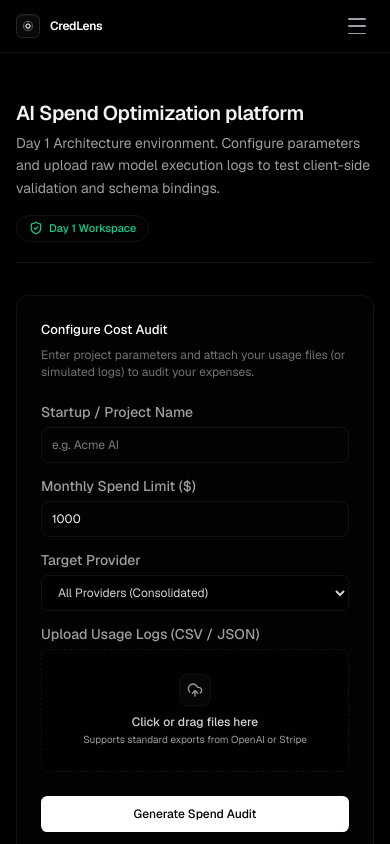
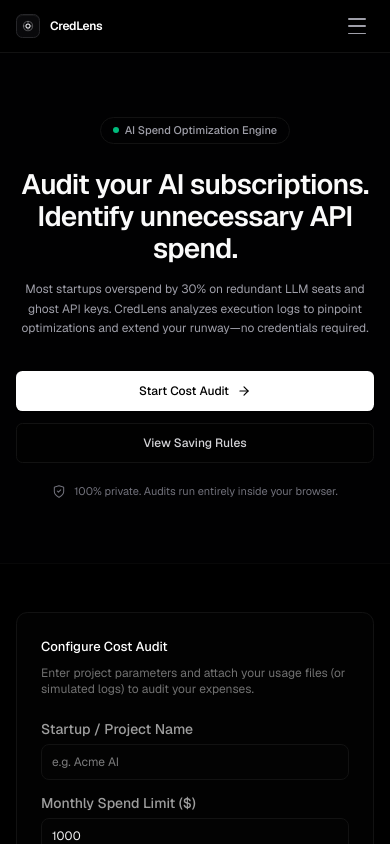
Before and after one commit to Himanshu2631/CredLens, a Next.js app: page / in a window 390 px wide. Shown: the top 844 px of the page. Built offline with nearby package versions, Linux system fonts and the light colour scheme.

Commit message:
feat: create and integrate responsive premium hero section

```diff
--- a/app/page.js
+++ b/app/page.js
@@ -5,10 +5,10 @@ import PageContainer from '@/components/layout/PageContainer';
 import SectionWrapper from '@/components/layout/SectionWrapper';
 import ContentWrapper from '@/components/layout/ContentWrapper';
 import Container from '@/components/layout/Container';
-import PageHeader from '@/components/layout/PageHeader';
+import Hero from '@/components/sections/Hero';
 import AuditForm from '@/components/forms/AuditForm';
 import { OPTIMIZATION_RULES } from '@/data/rules';
-import { AlertCircle, Terminal, HelpCircle, Code, ShieldCheck, Database } from 'lucide-react';
+import { AlertCircle, Terminal, HelpCircle, Code, Database } from 'lucide-react';
 
 export default function Home() {
   const [activeAudit, setActiveAudit] = useState(null);
@@ -19,24 +19,11 @@ export default function Home() {
 
   return (
     <PageContainer>
-      {/* Page Header Section */}
-      <SectionWrapper className="pb-0 pt-4">
-        <Container>
-          <PageHeader
-            title="AI Spend Optimization platform"
-            description="Day 1 Architecture environment. Configure parameters and upload raw model execution logs to test client-side validation and schema bindings."
-            actions={
-              <div className="flex items-center gap-1.5 rounded-full border border-border bg-card px-3 py-1 text-[11px] font-medium text-emerald-400">
-                <ShieldCheck className="h-3.5 w-3.5" />
-                Day 1 Workspace
-              </div>
-            }
-          />
-        </Container>
-      </SectionWrapper>
+      {/* Hero Section */}
+      <Hero />
 
       {/* Main Workspace Section */}
-      <SectionWrapper className="pt-8">
+      <SectionWrapper id="audit-workspace" className="pt-12 scroll-mt-20">
         <Container>
           <ContentWrapper cols={12}>
             {/* Left Panel: Audit Configuration Form */}
@@ -112,7 +99,7 @@ export default function Home() {
               </div>
 
               {/* Static Optimization Rules Catalog */}
-              <div className="rounded-xl border border-border bg-card p-6 space-y-4">
+              <div id="rules-catalog" className="scroll-mt-20 rounded-xl border border-border bg-card p-6 space-y-4">
                 <div className="space-y-1">
                   <h3 className="text-body-premium font-medium text-white flex items-center gap-2">
                     <HelpCircle className="h-3.5 w-3.5 text-muted-foreground" />
--- /dev/null
+++ b/components/sections/Hero.jsx
@@ -0,0 +1,95 @@
+'use client';
+
+import React from 'react';
+import Container from '@/components/layout/Container';
+import SectionWrapper from '@/components/layout/SectionWrapper';
+import { Button } from '@/components/ui/button';
+
+export default function Hero() {
+  const handleScrollToAudit = (e) => {
+    e.preventDefault();
+    const element = document.getElementById('audit-workspace');
+    if (element) {
+      element.scrollIntoView({ behavior: 'smooth' });
+    }
+  };
+
+  const handleScrollToRules = (e) => {
+    e.preventDefault();
+    const element = document.getElementById('rules-catalog');
+    if (element) {
+      element.scrollIntoView({ behavior: 'smooth' });
+    }
+  };
+
+  return (
+    <SectionWrapper className="pb-16 pt-16 md:pt-24 border-b border-border/40 bg-zinc-950/20">
+      <Container className="flex flex-col items-center text-center">
+
+        {/* Sleek top badge representing engine status */}
+        <div className="inline-flex items-center gap-1.5 rounded-full border border-border bg-card/60 px-3 py-1 text-[11px] font-medium text-zinc-400 select-none animate-fade-in">
+          <span className="flex h-1.5 w-1.5 rounded-full bg-emerald-500 animate-pulse" />
+          AI Spend Optimization Engine
+        </div>
+
+        {/* Headline - structured with clamped size text-hero */}
+        <h1 className="text-hero max-w-3xl mt-6 tracking-tight">
+          Audit your AI subscriptions.<br />
+          Identify unnecessary API spend.
+        </h1>
+
+        {/* Supporting Subheadline */}
+        <p className="text-zinc-400 text-xs md:text-sm font-normal leading-relaxed max-w-xl mt-4 select-none">
+          Most startups overspend by 30% on redundant LLM seats and ghost API keys. CredLens analyzes execution logs to pinpoint optimizations and extend your runway—no credentials required.
+        </p>
+
+        {/* CTA Area */}
+        <div className="flex flex-col sm:flex-row items-center gap-3 mt-8 w-full sm:w-auto">
+          <Button
+            onClick={handleScrollToAudit}
+            variant="default"
+            size="lg"
+            className="w-full sm:w-auto text-xs font-medium px-6 h-10 gap-2 cursor-pointer"
+          >
+            Start Cost Audit
+            <svg
+              viewBox="0 0 24 24"
+              fill="none"
+              className="h-3.5 w-3.5 stroke-current stroke-[2] transition-transform group-hover/button:translate-x-0.5"
+              strokeLinecap="round"
+              strokeLinejoin="round"
+            >
+              <path d="M5 12h14" />
+              <path d="m12 5 7 7-7 7" />
+            </svg>
+          </Button>
+
+          <Button
+            onClick={handleScrollToRules}
+            variant="outline"
+            size="lg"
+            className="w-full sm:w-auto text-xs font-medium px-6 h-10 border-border bg-card/45 text-zinc-300 hover:text-white cursor-pointer"
+          >
+            View Saving Rules
+          </Button>
+        </div>
+
+        {/* Trust-focused supporting text */}
+        <div className="flex items-center gap-2 mt-5 text-[11px] text-zinc-500 select-none">
+          <svg
+            viewBox="0 0 24 24"
+            fill="none"
+            className="h-3.5 w-3.5 stroke-zinc-500 stroke-[1.8]"
+            strokeLinecap="round"
+            strokeLinejoin="round"
+          >
+            <path d="M20 13c0 5-3.5 7.5-7.66 9.7a1 1 0 0 1-.68 0C7.5 20.5 4 18 4 13V6a1 1 0 0 1 .76-.97l7-2a1 1 0 0 1 .48 0l7 2A1 1 0 0 1 20 6z" />
+            <path d="m9 12 2 2 4-4" />
+          </svg>
+          <span>100% private. Audits run entirely inside your browser.</span>
+        </div>
+
+      </Container>
+    </SectionWrapper>
+  );
+}
```
